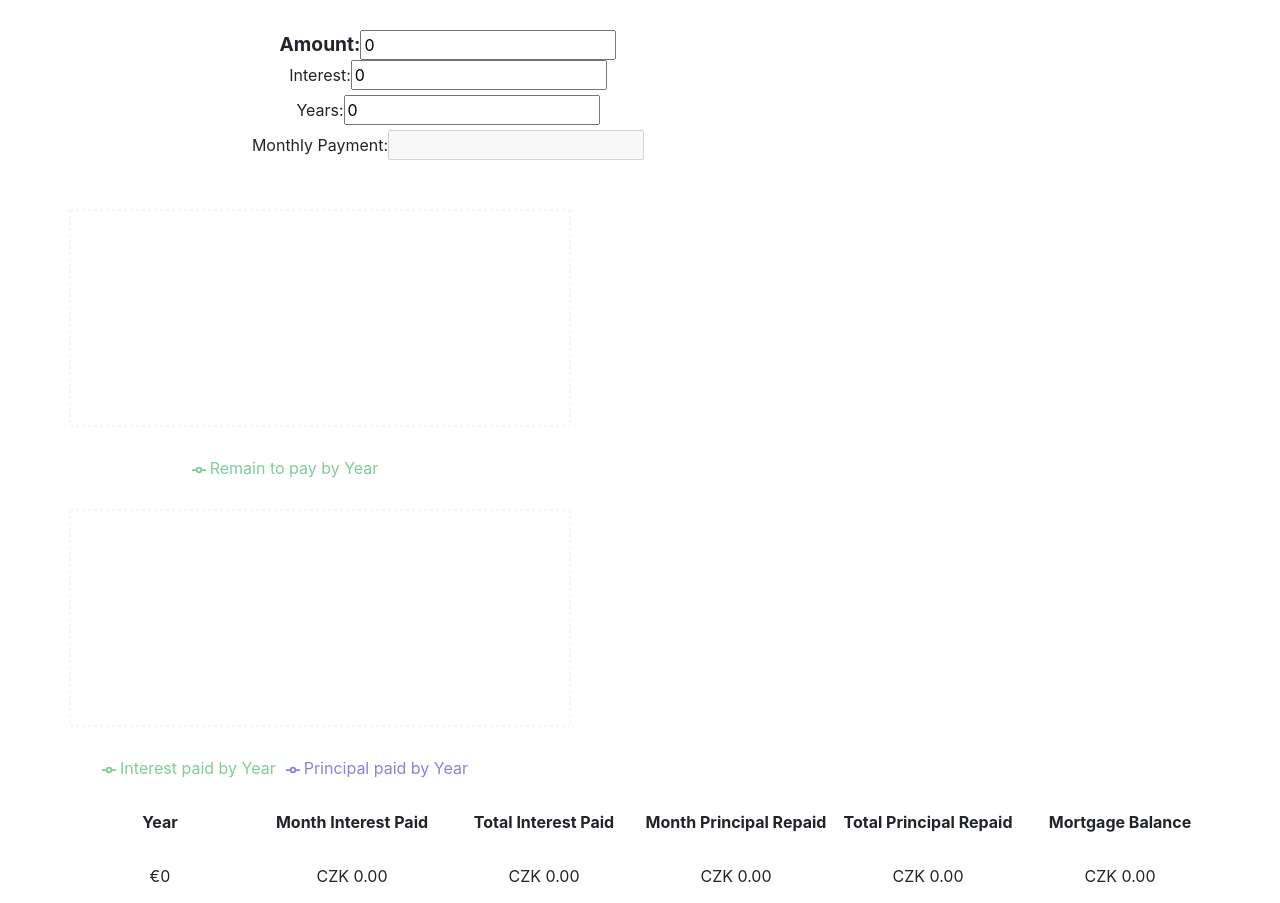
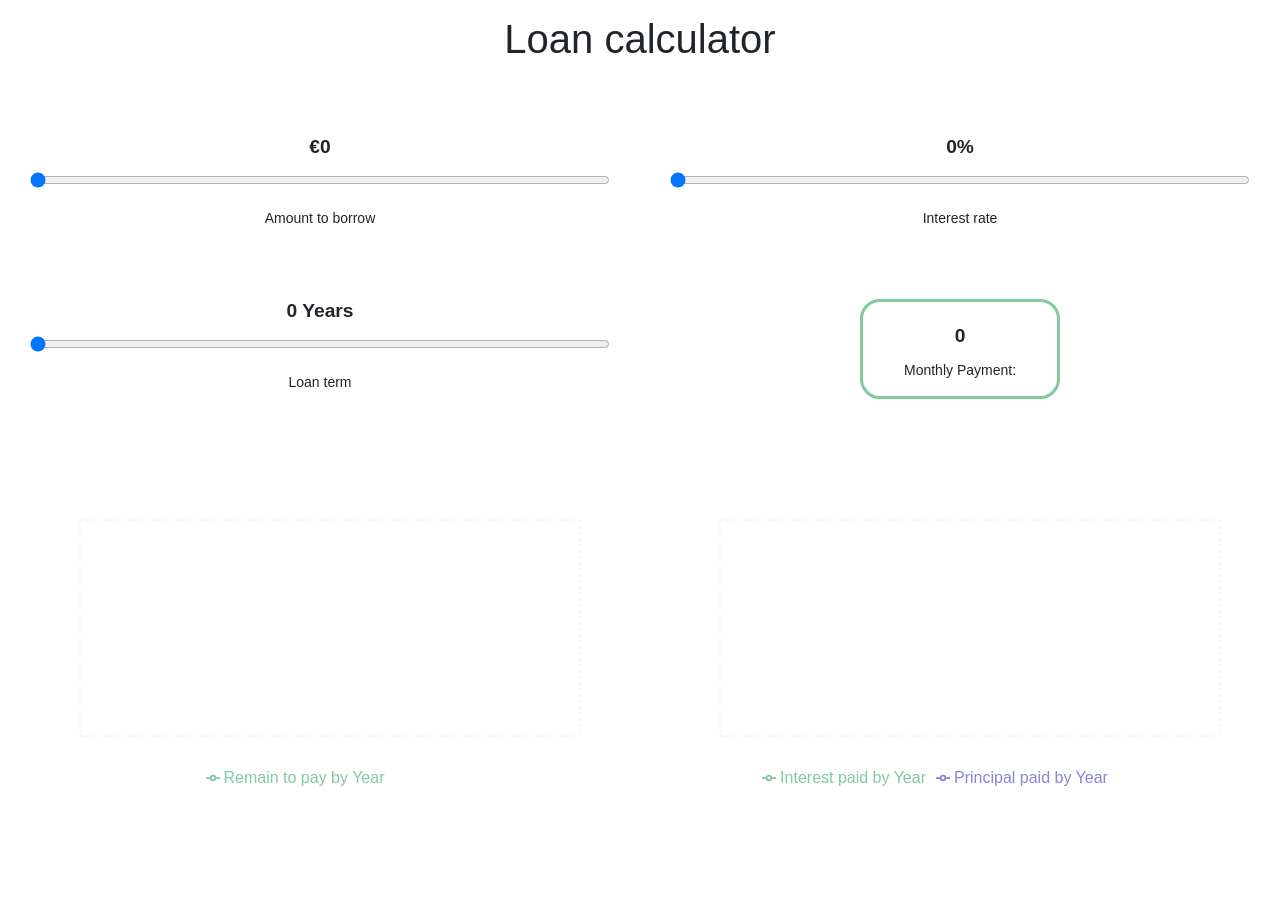
Before and after one commit to ubungmeister/loan-calculator, a React (Create React App) app: page / in a window 1280 px wide. After the commit the page ends 815 px from the top, so only its background shows below. Built offline with nearby package versions, Linux system fonts and the light colour scheme.

Commit message:
Graph css

```diff
--- a/package.json
+++ b/package.json
@@ -3,6 +3,7 @@
   "version": "0.1.0",
   "private": true,
   "dependencies": {
+    "@mui/material": "^5.10.2",
     "@testing-library/jest-dom": "^5.14.1",
     "@testing-library/react": "^13.0.0",
     "@testing-library/user-event": "^13.2.1",
@@ -18,6 +19,7 @@
     "react-icons": "^4.4.0",
     "react-scripts": "5.0.1",
     "recharts": "^2.1.13",
+    "styled-components": "^5.3.5",
     "typescript": "^4.4.2",
     "web-vitals": "^2.1.0"
   },
--- a/src/App.css
+++ b/src/App.css
@@ -1,50 +1,79 @@
 h1 {
   text-align: center;
+
 }
-.grid__container {
+.Div_Global{
+  margin-top: 15px;
+  width: 100vw;
+  height: 100vh;
+  text-align: center;
+  overflow: scroll;
+  font-family: 'Arial';
+
+}
+.Div_GridContainer{
   display: grid;
-  grid-template-columns: 70%30%;
+  grid-template-columns: 50% 50%;
+  padding-bottom: 2rem;
+  padding-top: 2rem;
+
 }
-.grid__item {
+.Div_GridItem{
   padding: 30px;
   display: flex;
   flex-direction: column;
   text-align: center;
 }
-.grid__item--header {
+.Div_GridItem2{
+  padding: 40px;
+  padding-top: 20px;
+  display: flex;
+  flex-direction: column;
+  text-align: center;
+  border: 3px solid;
+  margin: auto;
+  border-radius: 20px;
+  border-color: #82ca9d;
+  width: 200px;
+  height: 100px;
+}
+
+.Span_GridItemHeader{
   font-weight: bold;
   font-size: 1.2em;
   margin-bottom: 10px;
 }
-.grid__item--range-slider {
-  margin-bottom: 10px;
+.Input_GridItemRangeSlider{
+  margin-bottom: 20px
 }
-.grid__item--label {
-  font-style: italic;
-  font-size: .8em;
+.Label_GridItemLabel{
+  font-size: 14px;
+}
+.graphContainer {
+  width: 100%;
+  max-width: 600px;
+  margin: 10px;
+
 }
 .paymentsCalculatorTable {
-  width: 90%;
-  margin: auto;
-}
-.paymentsCalculatorTable thead th {
-  text-align: center;
-  position: sticky ;
-  top: 0;
-  background: white;
-}
-.paymentsCalculatorTable td, .paymentsCalculatorTable th {
-  padding: 15px 5px;
-}
-.paymentsCalculatorTable tr:nth-of-type(even) {
-  background-color: rgba(0,0,0,.05);
+  width: 100%;
+
 }
 .paymentsCalculatorTable td {
   width: 25%;
   text-align: center;
 }
-.to-date-yearly-payment {
-  display: none;
+.paymentsCalculatorTable thead th {
+  position: sticky;
+  top: 0;
+  background: white;
+}
+
+.paymentsCalculatorTable td, .paymentsCalculatorTable th {
+  padding: 20px 5px;
+}
+.paymentsCalculatorTable tr:nth-of-type(even) {
+  background-color: rgba(0,0,0,.05);
 }
 @media (min-width: 575px) {
   .to-date-yearly-payment {
@@ -54,15 +83,3 @@ h1 {
     width: 16.6666666667%;
   }
 }
-.graph-container {
-  width: 100%;
-  max-width: 800px;
-  display: block;
-  margin: auto;
-}
-@media(min-width: 800px) {
-  .graph-container {
-    width: 50%;
-    display: inline-block;
-  }
-}
--- a/src/App.tsx
+++ b/src/App.tsx
@@ -6,7 +6,8 @@ import {Calculator} from "./components/Calculator";
 function App() {
 
   return (
-    <div className="App">
+    <div className='Div_Global'>
+
     <Calculator/>
     </div>
   );
--- a/src/components/Calculator.tsx
+++ b/src/components/Calculator.tsx
@@ -1,7 +1,7 @@
 import React, {useState} from 'react';
 import {Graph} from "./Graph";
 
-import {handleMortgageDataChange} from "./utils";
+import {handleLoanDataChange} from "./utils";
 import {PaymentTable} from "./PaymentTable";
 import {CalculatorInput} from "./CalculatorInput";
 
@@ -13,11 +13,14 @@ export const Calculator = () => {
     //monthly annual interest
     const monthlyRate = ((interest / 100 / 12) * amountBorrow) / (1 - (Math.pow((1 + (interest / 100 / 12)),((0 - yearPay) * 12))))
     // data for table and graph
-    const dataCalculateMortgage = handleMortgageDataChange(amountBorrow,interest,yearPay,monthlyRate)
+    const dataCalculateMortgage = handleLoanDataChange(amountBorrow,interest,yearPay,monthlyRate)
 
 
     return (
-        <div>
+
+        <div >
+            <header>  <h1>Loan calculator</h1></header>
+
             <CalculatorInput amountBorrow={setStateAmount}
                              yearPay={setStateMonth}
                              interest={setStateMortgage}
@@ -25,8 +28,9 @@ export const Calculator = () => {
                              showYearToPay={yearPay}
                              showInterest={interest}
                              monthlyRate={monthlyRate}
+
             />
-            <div>
+            <div >
                 <Graph calculatedMortgage={dataCalculateMortgage}/>
                 <PaymentTable monthlyPayments={dataCalculateMortgage}/>
             </div>
--- a/src/components/CalculatorInput.tsx
+++ b/src/components/CalculatorInput.tsx
@@ -1,4 +1,13 @@
 import React from 'react';
+
+export const formatCurrency = (value: number) => {
+    return Intl.NumberFormat('CZ', {
+        style: 'currency',
+        currency: 'EUR',
+        minimumFractionDigits: 0,
+        maximumFractionDigits: 2,
+    }).format(value)
+}
 
 export type PropsType = {
     showAmountBorrow:number
@@ -13,36 +22,53 @@ export type PropsType = {
 
 export const CalculatorInput = (props:PropsType) => {
     return (
-            <div className="grid__container">
-                <div className="grid__item">
-                    <div>
-                        <span className="grid__item--header">Amount:</span>
-                        <input value={Math.max(0, props.showAmountBorrow)} type={"number"}
+            <div className='Div_GridContainer'>
+                    <div className="Div_GridItem">
+                        <span className="Span_GridItemHeader">{formatCurrency(props.showAmountBorrow)}</span>
+                        <input value={Math.max(0, props.showAmountBorrow)}
+                               className="Input_GridItemRangeSlider"
+                               type="range"
+                               min="1000"
+                               max="150000"
+                               step="1000"
                                onChange={(e)=>props.amountBorrow(+e.currentTarget.value)}
 
                         />
+                        <label  className='Label_GridItemLabel'>Amount to borrow</label>
                     </div>
-                    <div>
-                        <label id='label'>Interest:</label>
-                        <input value={Math.max(0, props.showInterest)} type={"number"}
+                    <div className="Div_GridItem">
+                        <span className="Span_GridItemHeader">{props.showInterest}%</span>
+                        <input value={Math.max(0, props.showInterest)}
+                               className="Input_GridItemRangeSlider"
+                               type='range'
+                               min='0.1'
+                               max='20'
+                               step='0.1'
                                onChange={(e)=>props.interest(+e.currentTarget.value)}
                         />
+                        <label
+                            className='Label_GridItemLabel'
+                            htmlFor="points">Interest rate</label>
                     </div>
-                    <div>
-                        <label id='label'>Years:</label>
-                        <input value={Math.max(0, props.showYearToPay)} type={"number"}
+                    <div className="Div_GridItem">
+                        <span className="Span_GridItemHeader">{props.showYearToPay} Years</span>
+                        <input value={Math.max(0, props.showYearToPay)}
+                               className="Input_GridItemRangeSlider"
+                               type='range'
+                               min="5"
+                               max="35"
+                               step="1"
                                onChange={(e)=>props.yearPay(+e.currentTarget.value)}
                         />
+                        <label  className='Label_GridItemLabel'>Loan term</label>
                     </div>
-                    <div>
-                        <label id='label'>Monthly Payment:</label>
-                        <input type={'text'}
-                               disabled={true}
-                               value={isFinite(props.monthlyRate) ? props.monthlyRate.toFixed(2) : ''}/>
+                    <div className="Div_GridItem2">
+                        <span className="Span_GridItemHeader">
+                            {isFinite(props.monthlyRate) ? formatCurrency(props.monthlyRate) : '0'}</span>
+                        <label className='Label_GridItemLabel' id='label'>Monthly Payment:</label>
                     </div>
                 </div>
-                <div>
-                </div>
-            </div>
+
+
     );
 };
--- a/src/components/Graph.tsx
+++ b/src/components/Graph.tsx
@@ -1,12 +1,12 @@
 import React from 'react';
-import {CartesianGrid, Label, Legend, Line, LineChart, Tooltip, XAxis, YAxis} from "recharts";
-import {handleMortgageDataChange} from "./utils";
+import {CartesianGrid, Legend, Line, LineChart, Tooltip, XAxis, YAxis} from "recharts";
+import {handleLoanDataChange} from "./utils";
 
 const formatDecimals = (item: number) => {
     return Number(item.toFixed(2))}
 
-type DataCalculateMortgage = ReturnType<typeof handleMortgageDataChange>
-export const Graph = (props: { calculatedMortgage: DataCalculateMortgage }) => {
+type DataCalculateLoan = ReturnType<typeof handleLoanDataChange>
+export const Graph = (props: { calculatedMortgage: DataCalculateLoan }) => {
         const chartData = props.calculatedMortgage.filter(el=>el.month).map((el, index) => ({
             xAxis: {index},
             interestPaid: formatDecimals(el.interestPaid),
@@ -15,10 +15,9 @@ export const Graph = (props: { calculatedMortgage: DataCalculateMortgage }) => {
         }))
 
         return (
-        <div>
-                <div>
+        <div className='Div_GridContainer' >
+                <div className='graphContainer' >
                     <LineChart
-
                         width={600}
                         height={300}
                         data={chartData}
@@ -44,6 +43,8 @@ export const Graph = (props: { calculatedMortgage: DataCalculateMortgage }) => {
 
                         />
                     </LineChart>
+                </div >
+                    <div className='graphContainer'>
                     <LineChart
                         width={600}
                         height={300}
@@ -81,7 +82,8 @@ export const Graph = (props: { calculatedMortgage: DataCalculateMortgage }) => {
 
                         />
                     </LineChart>
+                    </div>
                 </div>
-        </div>
+
     );
 };
--- a/src/components/PaymentTable.tsx
+++ b/src/components/PaymentTable.tsx
@@ -1,36 +1,30 @@
 import React from 'react';
-import {handleMortgageDataChange} from "./utils";
-const localeOptions = {
-    style:'currency',
-    currency:'CZK',
-    minimumFractionDigits: 2,
-    maximumFractionDigits: 2
-}
+import {handleLoanDataChange} from "./utils";
+import {formatCurrency} from "./CalculatorInput";
 
-
-type DataCalculateMortgage = ReturnType<typeof handleMortgageDataChange>
-export const PaymentTable = (props: { monthlyPayments: DataCalculateMortgage }) => {
+type DataCalculateLoan = ReturnType<typeof handleLoanDataChange>
+export const PaymentTable = (props: { monthlyPayments: DataCalculateLoan }) => {
     return(
         <table className="paymentsCalculatorTable">
             <thead>
             <tr>
                 <th>Year</th>
                 <th>Month Interest Paid</th>
-                <th className="to-date-yearly-payment">Total Interest Paid</th>
-                <th>Month Principal Repaid</th>
-                <th className="to-date-yearly-payment">Total Principal Repaid</th>
-                <th>Mortgage Balance</th>
+                <th className="toDateYearlyPayment">Total Interest Paid</th>
+                <th>Month Principal Paid</th>
+                <th className="toDateYearlyPayment">Total Principal Repaid</th>
+                <th>Loan Balance</th>
             </tr>
             </thead>
             <tbody>
             {props.monthlyPayments.map((el)=>(
                 <tr key={el.month}>
-                    <td> €{el.month}</td>
-                    <td>{el.interestPaid.toLocaleString('en-GB', localeOptions)}</td>
-                    <td>{el.interestPaidToDate.toLocaleString('en-GB', localeOptions)}</td>
-                    <td>{el.principalRepaid.toLocaleString('en-GB', localeOptions)}</td>
-                    <td>{el.principalRepaidToDate.toLocaleString('en-GB', localeOptions)}</td>
-                    <td>{el.outstandingBalance.toLocaleString('en-GB', localeOptions)}</td>
+                    <td> {el.month}</td>
+                    <td>{formatCurrency(el.interestPaid)}</td>
+                    <td>{formatCurrency(el.interestPaidToDate)}</td>
+                    <td>{formatCurrency(el.principalRepaid)}</td>
+                    <td>{formatCurrency(el.principalRepaidToDate)}</td>
+                    <td>{formatCurrency(el.outstandingBalance)}</td>
                 </tr>
             ))}
 
--- a/src/components/utils.tsx
+++ b/src/components/utils.tsx
@@ -1,9 +1,4 @@
-export const mortgageCalculation = (amount: number, interest: number, year: number) => {
-    return (amount * (interest / 12 / 100)) / (1 - (1 + interest / 12 / 100) ** -(year * 12))
-}
-
-
-export const handleMortgageDataChange=(amountBorrow:number,interest:number,yearPay:number,monthlyRate:number)=>{
+export const handleLoanDataChange=(amountBorrow:number,interest:number,yearPay:number,monthlyRate:number)=>{
     //Set initial values for loop to calculate monthly figures
     let monthDataObject = [{
         month: 0,
@@ -40,7 +35,7 @@ export const handleMortgageDataChange=(amountBorrow:number,interest:number,yearP
         //loan left to pay
         outstandingBalance = outstandingBalance -monthPrincipalPaid
 
-        //There's always around £10 left at the end which forces the fraph to go into minus. This just rounds the last figure off at £0.00.
+        //There's always around $10 left at the end which forces the graph to go into minus. This just rounds the last figure off at $0.00.
         if(i === yearPay) {
             outstandingBalance = 0;
         }
```
Also changed, not shown: 2 other files (tests, documents, lock files or other folders).
